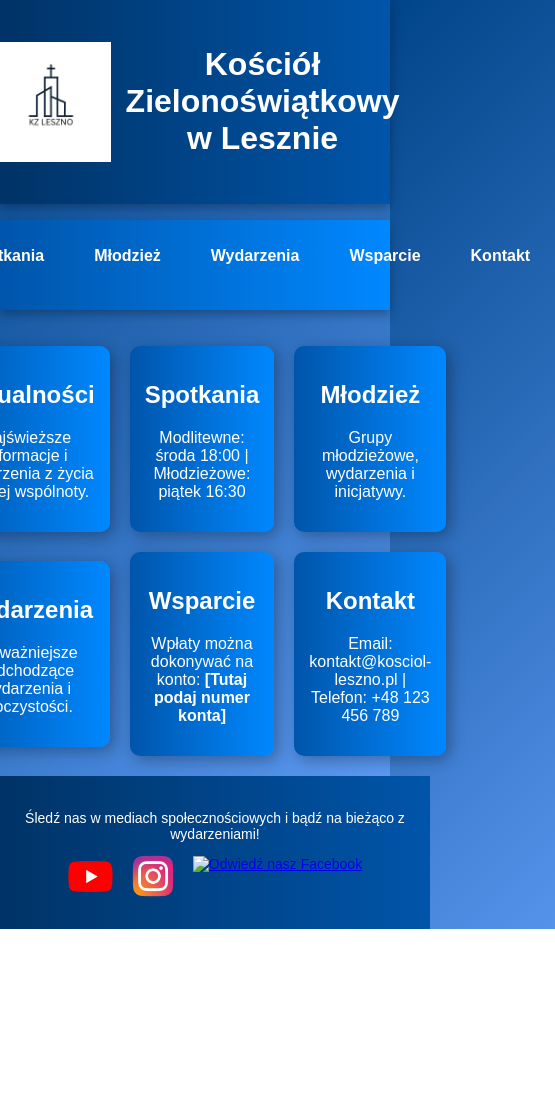
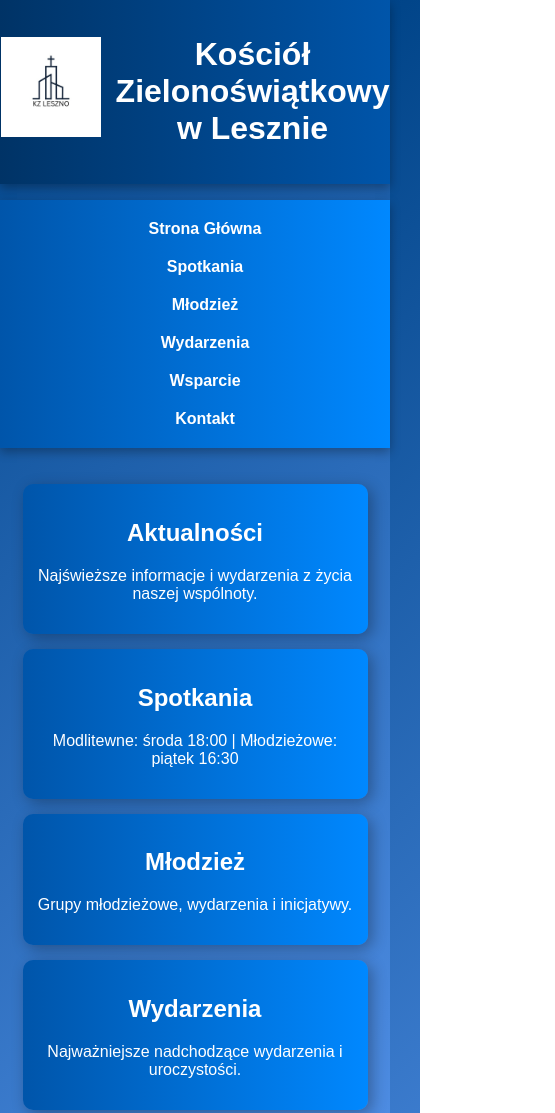
Before and after one commit to danczes/kosciol, a plain HTML site: page index.html in a window 390 px wide. Shown: the top 1113 px of the page, 555 px wide, since content can reach past the window. Before the commit the page ends 929 px from the top, so only its background shows below. Drawn offline with Linux system fonts and the light colour scheme.

Commit message:
Update styles.css

```diff
--- a/styles.css
+++ b/styles.css
@@ -174,3 +174,64 @@ footer {
     font-weight: bold;
     color: #004488;
 }
+
+/* Stylizacje dla telefonów i tabletów */
+@media screen and (max-width: 1024px) {
+    /* Dostosowanie nagłówka */
+    header {
+        flex-direction: column;
+        text-align: center;
+        padding: 15px;
+    }
+
+    .logo {
+        width: 100px;
+        margin-bottom: 10px;
+    }
+
+    /* Menu - zmiana układu na pionowy */
+    nav ul {
+        flex-direction: column;
+        padding: 10px;
+    }
+
+    nav ul li {
+        padding: 10px;
+        width: 100%;
+        text-align: center;
+    }
+
+    /* Zmiana układu siatki na 1 kolumnę dla telefonów */
+    .grid-container {
+        display: flex;
+        flex-direction: column;
+        align-items: center;
+        gap: 15px;
+    }
+
+    /* Dostosowanie sekcji */
+    .grid-item {
+        width: 90%;
+    }
+
+    /* Kontener spotkań */
+    .meeting-container {
+        width: 90%;
+        padding: 15px;
+    }
+
+    /* Stopka */
+    footer {
+        font-size: 12px;
+        padding: 15px;
+    }
+
+    /* Ikony social media */
+    .social-links {
+        gap: 10px;
+    }
+
+    .social-links img {
+        width: 35px;
+    }
+}
```
